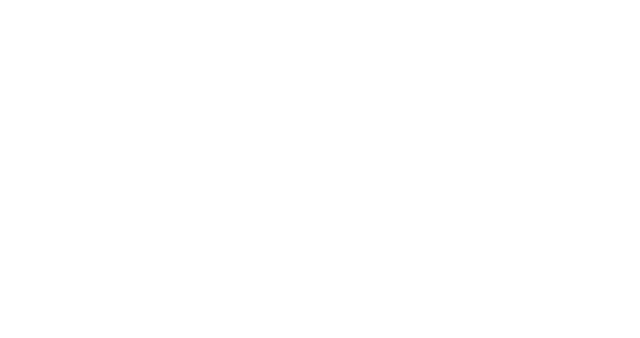
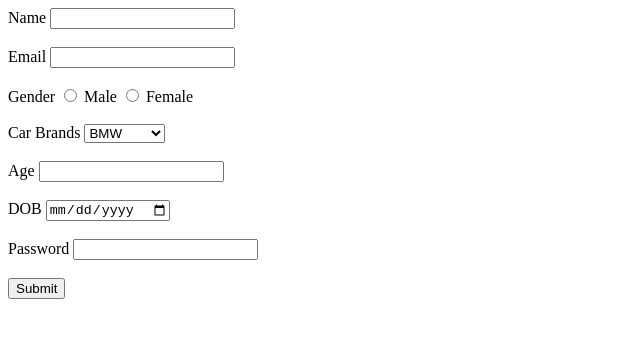
Before and after one commit to acciojob/signup-form-car-MoumitaMurmu, a website: page main.html in a window 1280 px wide. Shown: the whole page, without its empty margins (0-640 px from the left). Drawn offline with Linux system fonts and the light colour scheme.

Commit message:
initial commit

```diff
--- a/main.html
+++ b/main.html
@@ -8,6 +8,37 @@
 
 <body>
 	<!-- the entire body must be written by student -->
+	<form method="post">
+		<label for="name">Name</label>
+		<input type="text" id="name" name="name" required>
+		<br><br>
+		<label for="email">Email</label>
+		<input type="email" id="email" name="email" required>
+		<br><br>
+		<label for="gender">Gender</label>
+		<input type="radio" name="gender" value="male" required>
+		<label for="male">Male</label>
+		<input type="radio" name="gender" value="female">
+		<label for="female">Female</label>
+		<br><br>
+		<label for="cars">Car Brands</label>
+		<select name="cars" id="cars">
+			<option value="bmw">BMW</option>
+			<option value="audi">Audi</option>
+			<option value="mercedez">Mercedez</option>
+		</select>
+		<br><br>
+		<label for="age">Age</label>
+		<input type="number" name="age" id="age" required>
+		<br><br>
+		<label for="dob">DOB</label >
+		<input type="date" name="date" id="dob" required>
+		<br><br>
+		<label for="password">Password</label>
+		<input type="password" name="password" id="password" required>
+		<br><br>
+		<button type="submit">Submit</button>
+		</form>
     <script type="text/javascript" src="./script.js">
 </script>
 
```
